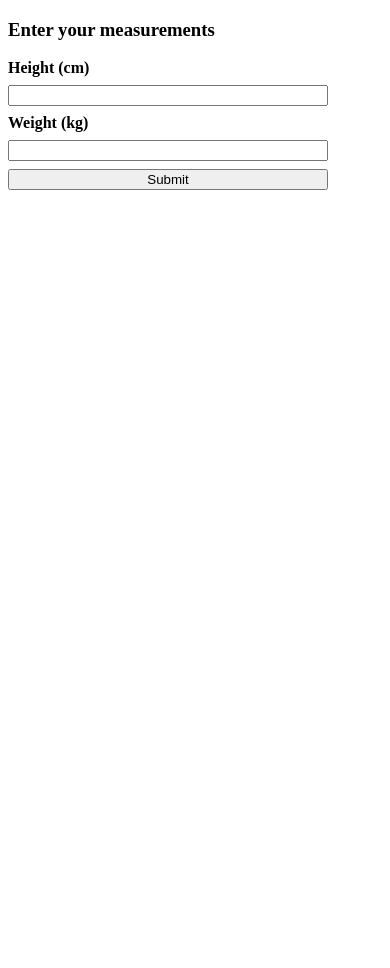
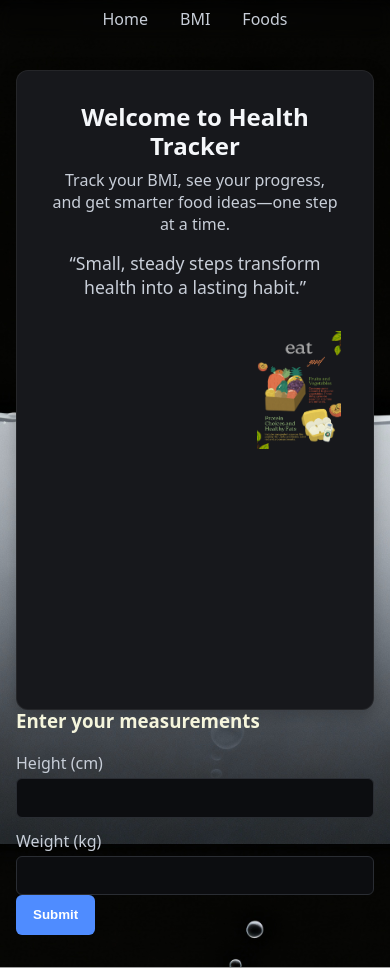
Before and after one commit to arsalanfarooq12/healthtracker, a Flask app: page / in a window 390 px wide. Shown: the top 968 px of the page. Before the commit the page ends 190 px from the top, so only its background shows below. Run offline with Flask 3, Linux system fonts and the light colour scheme; grey boxes are pictures that could not be loaded.

Commit message:
improved the re submit problem,improved the ui

```diff
--- a/app.py
+++ b/app.py
@@ -1,74 +1,121 @@
-from flask import Flask, request, render_template, Response
+from flask import Flask, request, render_template, Response, redirect, url_for, flash
+import matplotlib
+matplotlib.use("Agg")  # safe for headless servers
 import matplotlib.pyplot as plt
-import csv, os
-import numpy as np
-import io
+import csv, os, io, datetime as dt
+from typing import List, Optional
 
 app = Flask(__name__)
+app.config.update(
+    SECRET_KEY="change-me",  # needed only if you use flash messages
+    CSV_PATH=os.path.join(app.instance_path, "userdata.csv"),
+)
+
+# Ensure instance directory exists
+os.makedirs(app.instance_path, exist_ok=True)
+
+
+def classify_bmi(bmi: float) -> str:
+    if bmi < 18.5:
+        return "Underweight"
+    elif bmi <= 24.9:
+        return "Normal"
+    elif bmi <= 29.9:
+        return "Overweight"
+    else:
+        return "Obese"
+
+CSV_PATH = "user/userdata.csv"
+
+def save_bmi(height_cm: float, weight_kg: float, bmi: float) -> None:
+    path = app.config["CSV_PATH"]
+    write_header = not os.path.exists(path) or os.path.getsize(path) == 0
+    with open(path, "a", newline="") as f:
+        writer = csv.writer(f)
+        if write_header:
+            writer.writerow(["Timestamp", "Height(cm)", "Weight(kg)", "BMI"])
+        writer.writerow([
+            dt.datetime.now().isoformat(timespec="seconds"),
+            f"{height_cm:.1f}",
+            f"{weight_kg:.1f}",
+            f"{bmi:.2f}",
+        ])
+
+
+def load_bmi() -> List[float]:
+    path = app.config["CSV_PATH"]
+    if not os.path.exists(path):
+        return []
+    values: List[float] = []
+    with open(path, newline="") as f:
+        reader = csv.DictReader(f)
+        for row in reader:
+            try:
+                values.append(float(row["BMI"]))
+            except Exception:
+                continue
+    return values
+
 
 @app.route("/", methods=["GET", "POST"])
 def index():
-    height = weight = bmi = category = None
+    height: Optional[float] = None
+    weight: Optional[float] = None
+    bmi: Optional[float] = None
+    category: Optional[str] = None
+
     if request.method == "POST":
-        height = request.form.get("height", type=float)
-        weight = request.form.get("weight", type=float)
-        if height and weight and height > 0:
-            bmi =  10000 * weight / (height * height)
+        try:
+            height = float(request.form.get("height", "").strip())
+            weight = float(request.form.get("weight", "").strip())
+            if height <= 0 or weight <= 0:
+                raise ValueError("Height and weight must be positive.")
+            bmi = round(10000.0 * weight / (height * height), 2)
+            category = classify_bmi(bmi)
             save_bmi(height, weight, bmi)
-            if bmi < 18.5:
-                category = "Underweight"
-            elif bmi < 24.9:
-                category = "Normal"
-            elif bmi < 29.9:
-                category = "Overweight"
-            else:
-                category = "Obese"
+            # Post/Redirect/Get: prevent duplicate submissions on refresh
+            return redirect(url_for("index", h=height, w=weight, b=bmi, c=category))
+        except ValueError as ve:
+            flash(str(ve), "error")
+        except Exception:
+            flash("Invalid input. Please enter numeric height and weight.", "error")
+    else:
+        # Support PRG result display
+        if "b" in request.args:
+            height = request.args.get("h", type=float)
+            weight = request.args.get("w", type=float)
+            bmi = request.args.get("b", type=float)
+            category = request.args.get("c")
+
     return render_template("index.html", height=height, weight=weight, bmi=bmi, category=category)
+
 
 @app.route("/bmi_plot.png")
 def bmi_plot():
-    #load from csv
-    bmi_values = load_bmi()
-    if not bmi_values:
-        bmi_values = [0]
-    progr = list(range(1, len(bmi_values) + 1))
+    values = load_bmi()
 
-    fig, ax = plt.subplots()
-    ax.plot(progr, bmi_values)
-    ax.set_xlabel("Over Time")
-    ax.set_ylabel("BMI")
-    ax.set_title("BMI PROGRESSION XD")
+    if not values:
+        fig, ax = plt.subplots(figsize=(5, 2.5))
+        ax.axis("off")
+        ax.text(0.5, 0.5, "No BMI data yet", ha="center", va="center", fontsize=12)
+    else:
+        x = list(range(1, len(values) + 1))
+        fig, ax = plt.subplots(figsize=(6, 3))
+        ax.plot(x, values, marker="o", color="#2563eb", linewidth=2)
+        ax.set_xlabel("TIME-->")
+        ax.set_ylabel("BMI")
+        ax.set_title("HEALTH CHART")
+        ax.grid(True, alpha=0.3)
+        fig.tight_layout()
 
     buf = io.BytesIO()
-    fig.savefig(buf, format="png")
+    fig.savefig(buf, format="png", dpi=144)
     plt.close(fig)
     buf.seek(0)
-    return Response(buf.getvalue(), mimetype="image/png")
 
-CSV = "user/userdata.csv"
-
-def save_bmi(height, weight, bmi):
-    file_exists = os.path.exists(CSV)
-    write_header = not file_exists or os.path.getsize(CSV) == 0
-
-    with open(CSV, "a", newline="") as file:
-        writer = csv.writer(file)
-        if write_header:
-            writer.writerow(["Height(cm)", "Weight(kg)", "BMI"])
-        writer.writerow([height, weight, bmi])
-
-def load_bmi():
-    if not os.path.exists(CSV):
-        return []
-    with open(CSV) as file:
-        reader = csv.DictReader(file)
-        values = []
-        for row in reader:
-            try:
-                values.append(float(row["BMI"]))
-            except (ValueError, KeyError):
-                continue
-        return values
+    resp = Response(buf.getvalue(), mimetype="image/png")
+    resp.headers["Cache-Control"] = "no-store"
+    return resp
 
 
 if __name__ == "__main__":
--- /dev/null
+++ b/static/css/herosection.css
@@ -0,0 +1,29 @@
+html {
+  scroll-behavior: smooth;
+}
+
+.hero {
+  width: min(100%, 900px);
+  height: 40rem;
+  text-align: center;
+  padding: 2rem;
+
+  border-radius: var(--radius, 12px);
+  background: var(--surface, #17181c);
+  box-shadow: var(--shadow, 0 6px 18px rgba(0, 0, 0, 0.25));
+  border: 1px solid rgba(255, 255, 255, 0.06);
+  /* overflow: hidden */
+}
+
+blockquote {
+  margin: 1rem auto 0;
+  max-width: 60ch;
+  color: var(--muted, #c8ced8);
+  font-size: 1.1rem;
+}
+.heroposter {
+  margin-top: 2rem;
+  margin-left: 13rem;
+  max-height: 500px;
+  aspect-ratio: 9/16;
+}
--- /dev/null
+++ b/static/css/styleapp.css
@@ -0,0 +1,242 @@
+/* root css */
+:root {
+  /* Neutrals and surfaces */
+  --bg: #0e0f12;
+  --surface: #17181c;
+  --text: #f5f7fa;
+  --muted: #c8ced8;
+
+  /* Accents and state */
+  --accent: #4f8cff;
+  --accent-2: #22c55e;
+  --danger: #ef4444;
+  --ring: #94a3b8;
+
+  /* Shape and elevation */
+  --radius: 12px;
+  --shadow: 0 6px 18px rgba(0, 0, 0, 0.25);
+}
+
+/* Optional light theme */
+:root[data-theme="light"] {
+  --bg: #f6f7fb;
+  --surface: #ffffff;
+  --text: #0d0f12;
+  --muted: #4b5563;
+  --accent: #3b82f6;
+  --accent-2: #16a34a;
+  --danger: #dc2626;
+  --ring: #475569;
+  --shadow: 0 6px 18px rgba(0, 0, 0, 0.08);
+}
+
+/* Reset + sensible defaults */
+* {
+  box-sizing: border-box;
+}
+html,
+body {
+  height: 100%;
+}
+body {
+  margin: 0;
+  font-family: ui-sans-serif, system-ui, -apple-system, Segoe UI, Roboto,
+    "Helvetica Neue", Arial, "Noto Sans", "Apple Color Emoji", "Segoe UI Emoji";
+  color: var(--text);
+  background: linear-gradient(180deg, var(--bg), var(--surface));
+  -webkit-font-smoothing: antialiased;
+  -moz-osx-font-smoothing: grayscale;
+}
+img,
+svg,
+video,
+canvas {
+  max-width: 100%;
+  /* height: auto; */
+  /* display: block; */
+}
+
+/* container styles */
+.container {
+  width: min(100% - 2rem, 960px);
+  margin-inline: auto;
+  padding-block: 2rem;
+  display: flex;
+  flex-direction: column;
+}
+
+.grid {
+  display: grid;
+  gap: 1rem;
+}
+.grid-2 {
+  grid-template-columns: repeat(2, minmax(0, 1fr));
+}
+@media (max-width: 720px) {
+  .grid-2 {
+    grid-template-columns: 1fr;
+  }
+}
+.card {
+  background: var(--surface);
+  border-radius: var(--radius);
+  box-shadow: var(--shadow);
+  padding: 1rem 1.25rem;
+  border: 1px solid rgba(255, 255, 255, 0.06);
+  width: 500px;
+  margin-bottom: 3rem;
+}
+
+/* graph css */
+
+/* global css for headings */
+h1,
+h2,
+h3 {
+  line-height: 1.2;
+  margin: 0 0 0.5rem;
+}
+h1 {
+  font-size: clamp(1.5rem, 2.5vw, 2rem);
+}
+h2 {
+  font-size: clamp(1.25rem, 2vw, 1.5rem);
+  color: var(--muted);
+}
+p {
+  color: var(--muted);
+  margin: 0.5rem 0 0;
+}
+.small {
+  font-size: 0.9rem;
+  color: var(--muted);
+}
+
+body {
+  background-image: url("../images/image-9.png"); /* Relative to the 'css' folder */
+  background-size: cover;
+  background-repeat: no-repeat;
+  background-attachment: fixed;
+}
+
+.form {
+  display: flex;
+  flex-direction: column;
+  color: beige;
+  /*margin to add navbar height  */
+  scroll-margin-top: 2rem;
+}
+.output_form {
+  color: bisque;
+  display: flex;
+  flex-direction: column;
+  justify-content: center;
+  align-items: center;
+}
+
+/* navbar styles */
+
+.navbar {
+  position: sticky;
+  top: 0;
+  z-index: 10;
+  backdrop-filter: blur(8px);
+  background: color-mix(in oklab, var(--bg) 85%, transparent);
+  border-bottom: 1px solid rgba(255, 255, 255, 0.06);
+  text-decoration: none;
+}
+.navbar-inner {
+  display: flex;
+  gap: 1rem;
+  align-items: center;
+  justify-content: center;
+  /* height: 56px; */
+  padding-inline: 1rem;
+  text-decoration: none;
+}
+.navbar-inner a {
+  color: var(--muted);
+  text-decoration: none;
+  padding: 0.5rem;
+  border-radius: 8px;
+}
+.navbar-inner a:hover,
+.navbar a[aria-current="page"] {
+  color: var(--text);
+  background: rgba(255, 255, 255, 0.06);
+}
+
+/*  global  css for the form elements */
+label {
+  display: block;
+  margin: 0.75rem 0 0.25rem;
+  color: var(--muted);
+}
+.input,
+input[type="number"],
+input[type="text"],
+select {
+  width: 100%;
+  background: #0c0d10;
+  color: var(--text);
+  border: 1px solid #2a2d33;
+  border-radius: calc(var(--radius) - 6px);
+  padding: 0.7rem 0.85rem;
+  outline: none;
+  transition: border-color 0.2s, box-shadow 0.2s, transform 0.05s;
+}
+.input:hover,
+input:hover,
+select:hover {
+  border-color: #3a3f47;
+}
+.input:focus-visible,
+input:focus-visible,
+select:focus-visible {
+  border-color: var(--accent);
+  box-shadow: 0 0 0 3px color-mix(in oklab, var(--accent) 35%, transparent);
+}
+.help {
+  color: var(--muted);
+  font-size: 0.875rem;
+  margin-top: 0.25rem;
+}
+.error {
+  color: var(--danger);
+  font-size: 0.9rem;
+}
+
+/* css for buttons */
+.btn {
+  appearance: none;
+  border: 1px solid transparent;
+  background: var(--accent);
+  color: white;
+  padding: 0.7rem 1rem;
+  border-radius: calc(var(--radius) - 6px);
+  font-weight: 600;
+  cursor: pointer;
+  transition: transform 0.06s ease, filter 0.2s ease, background 0.2s ease;
+}
+.btn:hover {
+  filter: brightness(1.05);
+}
+.btn:active {
+  transform: translateY(1px);
+}
+.btn:disabled {
+  opacity: 0.6;
+  cursor: not-allowed;
+}
+
+.btn-outline {
+  background: transparent;
+  color: var(--text);
+  border-color: #2f3640;
+}
+.btn-success {
+  background: var(--accent-2);
+}
+.btn-danger {
+  background: var(--danger);
+}
--- a/templates/index.html
+++ b/templates/index.html
@@ -4,40 +4,76 @@
     <meta charset="utf-8" />
     <title>Submit Measurements</title>
     <meta name="viewport" content="width=device-width, initial-scale=1" />
-    <style>
-      form {
-        display: grid;
-        gap: 8px;
-        max-width: 320px;
-      }
-      label {
-        font-weight: 600;
-      }
-    </style>
+    <link
+      rel="stylesheet"
+      href="{{ url_for('static', filename='css/styleapp.css') }}"
+    />
+    <link
+      rel="stylesheet"
+      href="{{ url_for('static', filename='css/herosection.css') }}"
+    />
   </head>
   <body>
+    <!-- navigation bar  -->
+    <navbar class="navbar">
+      <div class="navbar-inner">
+        <a href="#">Home</a>
+
+        <a href="#form-section">BMI</a>
+
+        <a href="#">Foods</a>
+      </div>
+    </navbar>
+    <!-- hero section -->
+    <div class="container">
+      <main class="hero">
+        <h1>Welcome to Health Tracker</h1>
+        <p class="subtitle">
+          Track your BMI, see your progress, and get smarter food ideas—one step
+          at a time.
+        </p>
+        <blockquote>
+          “Small, steady steps transform health into a lasting habit.”
+        </blockquote>
+        <div class="heroposter">
+          <img
+            src="{{url_for('static', filename='images/heroposter.png')}}"
+            alt=" image"
+          />
+        </div>
+      </main>
+
+      <!-- input form to get user details -->
+      <div class="form" id="form-section">
         <h3>Enter your measurements</h3>
-    <form method="post">
+        <form method="post" class="input_form">
           <label for="height">Height (cm)</label>
           <input id="height" name="height" type="number" step="0.01" required />
           <label for="weight">Weight (kg)</label>
           <input id="weight" name="weight" type="number" step="0.1" required />
-      <button type="submit">Submit</button>
+          <button class="btn" type="submit">Submit</button>
         </form>
-
+      </div>
+    </div>
+    <!-- output form the form and calculations -->
+    <div class="output_form">
       {% if height and weight %}
       <p>Received: Height={{ height }} cm, Weight={{ weight }} kg</p>
       {% endif %} {% if bmi is not none %}
       <p>
-      BMI: {{ '%.1f'|format(bmi) }}{% if category %} ({{ category }}){% endif %}
+        BMI: {{ '%.1f'|format(bmi) }}{% if category %} ({{ category }}){% endif
+        %}
       </p>
-    {% endif %}
-    {% if bmi %}
-    <img
-      src="{{ url_for('bmi_plot') }}"
-      alt="Photo"
-      style="width: 500px; height: 500px"
-    />
-    {% endif %}
+      {% endif %} {% if bmi %} {% endif %} {% with msgs =
+      get_flashed_messages(with_categories=true) %} {% if msgs %}
+      <ul>
+        {% for cat, msg in msgs %}
+        <li>{{ msg }}</li>
+        {% endfor %}
+      </ul>
+      {% endif %} {% endwith %}
+
+      <img src="{{ url_for('bmi_plot') }}" alt="BMI plot" />
+    </div>
   </body>
 </html>
```
Also changed, not shown: instance/userdata.csv (added, +14 -0 lines), user/userdata.csv (deleted, +0 -11 lines), static/images/heroposter.png (added), static/images/image-9.png (added). Lines whose indentation alone changed are shown as unchanged.
